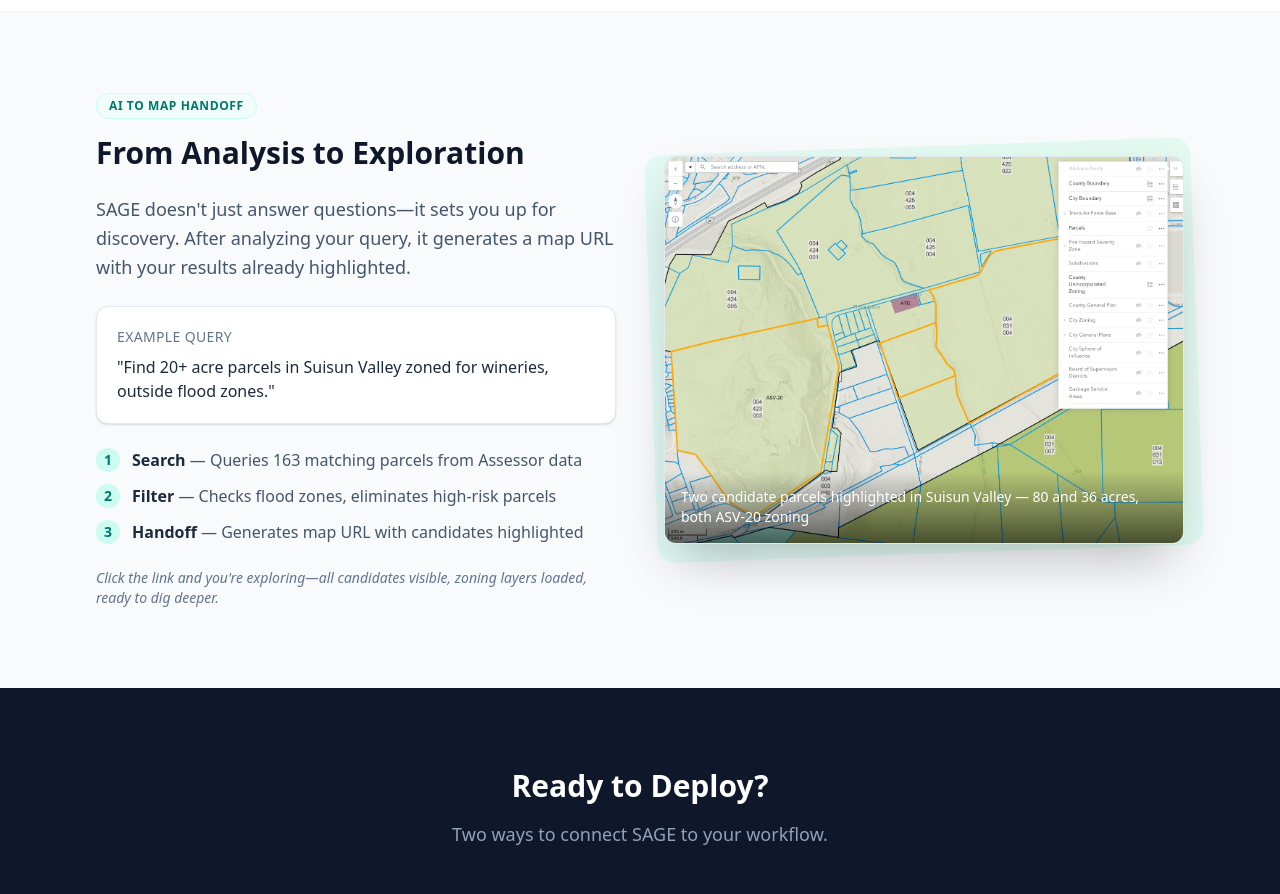
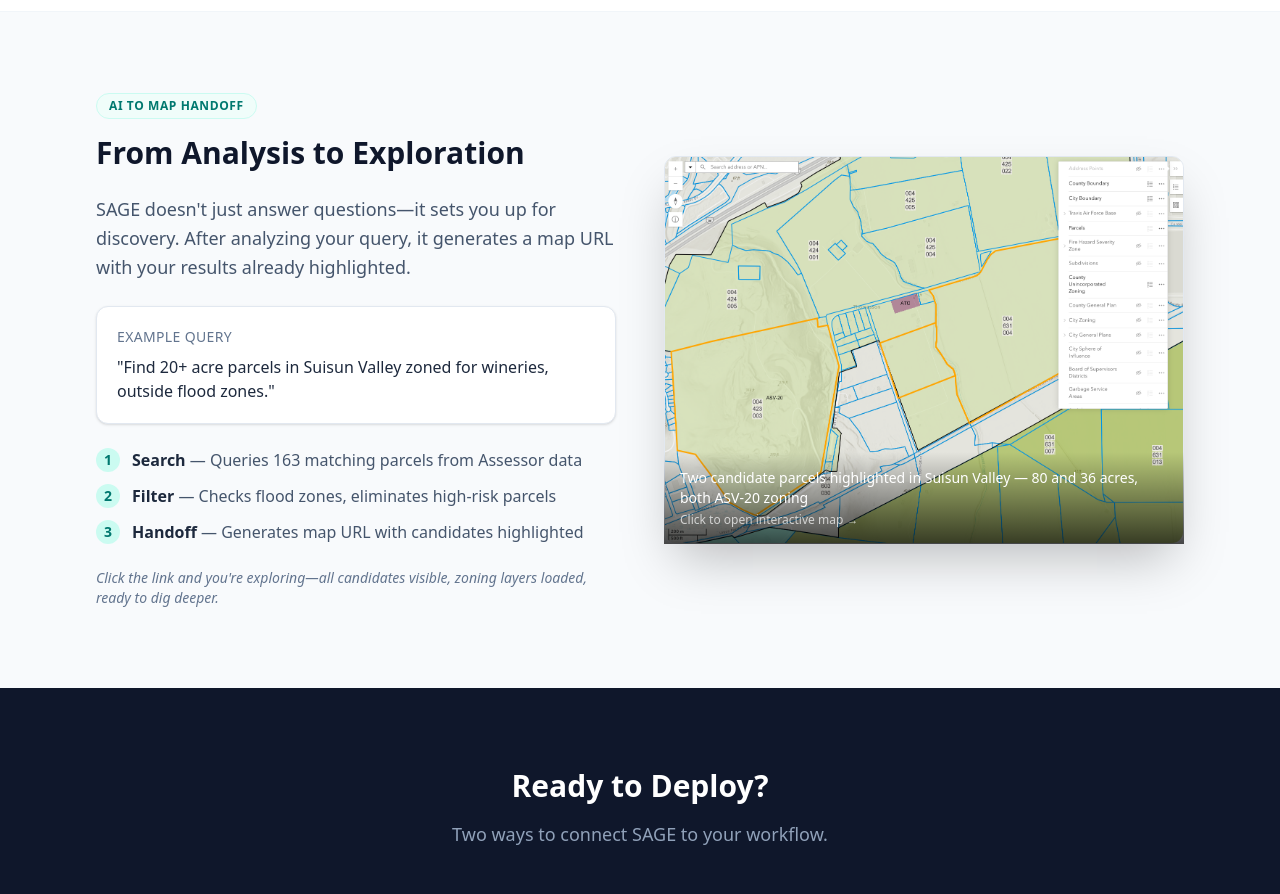
Before and after one commit to exoria-ai/sage, a Next.js app: page / in a window 1280 px wide. Shown: the part 3080-3974 px from the top of the page. Built offline with nearby package versions, Linux system fonts and the light colour scheme.

Commit message:
fix: remove green halo, make map image clickable link
- Removed the gradient background decoration
- Made image a hyperlink to the live interactive map with both parcels
- Added hover state and 'Click to open interactive map' hint

```diff
--- a/app/page.tsx
+++ b/app/page.tsx
@@ -271,19 +271,26 @@
 
             {/* Map Screenshot */}
             <div className="relative">
-              <div className="absolute inset-0 bg-gradient-to-tr from-teal-100 to-emerald-100 rounded-2xl transform -rotate-2 scale-105 opacity-50"></div>
-              <div className="relative rounded-xl overflow-hidden shadow-2xl border border-slate-200">
+              <a
+                href="https://sage-three-theta.vercel.app/map?preset=planning&apn=0027030010,0027040010"
+                target="_blank"
+                rel="noopener noreferrer"
+                className="block rounded-xl overflow-hidden shadow-2xl border border-slate-200 hover:shadow-3xl transition-shadow group"
+              >
                 <img
                   src="/images/site-selection-map.png"
                   alt="Interactive map showing multiple parcels highlighted in orange, zoomed to fit all candidates in Suisun Valley"
                   className="w-full h-auto"
                 />
-                <div className="absolute bottom-0 left-0 right-0 bg-gradient-to-t from-black/60 to-transparent p-4">
+                <div className="absolute bottom-0 left-0 right-0 bg-gradient-to-t from-black/70 to-transparent p-4">
                   <p className="text-white text-sm font-medium">
                     Two candidate parcels highlighted in Suisun Valley — 80 and 36 acres, both ASV-20 zoning
                   </p>
+                  <p className="text-white/70 text-xs mt-1 group-hover:text-white transition-colors">
+                    Click to open interactive map →
+                  </p>
                 </div>
-              </div>
+              </a>
             </div>
           </div>
         </div>
```
